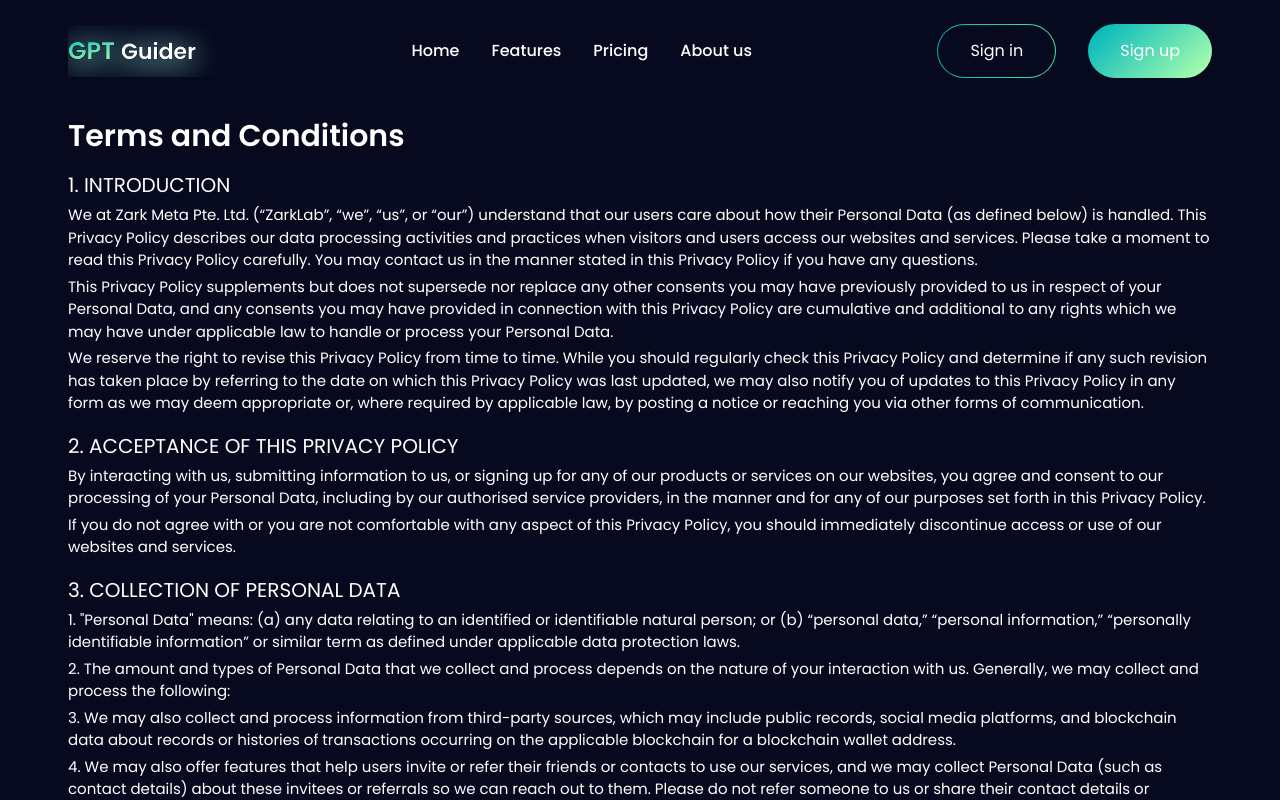
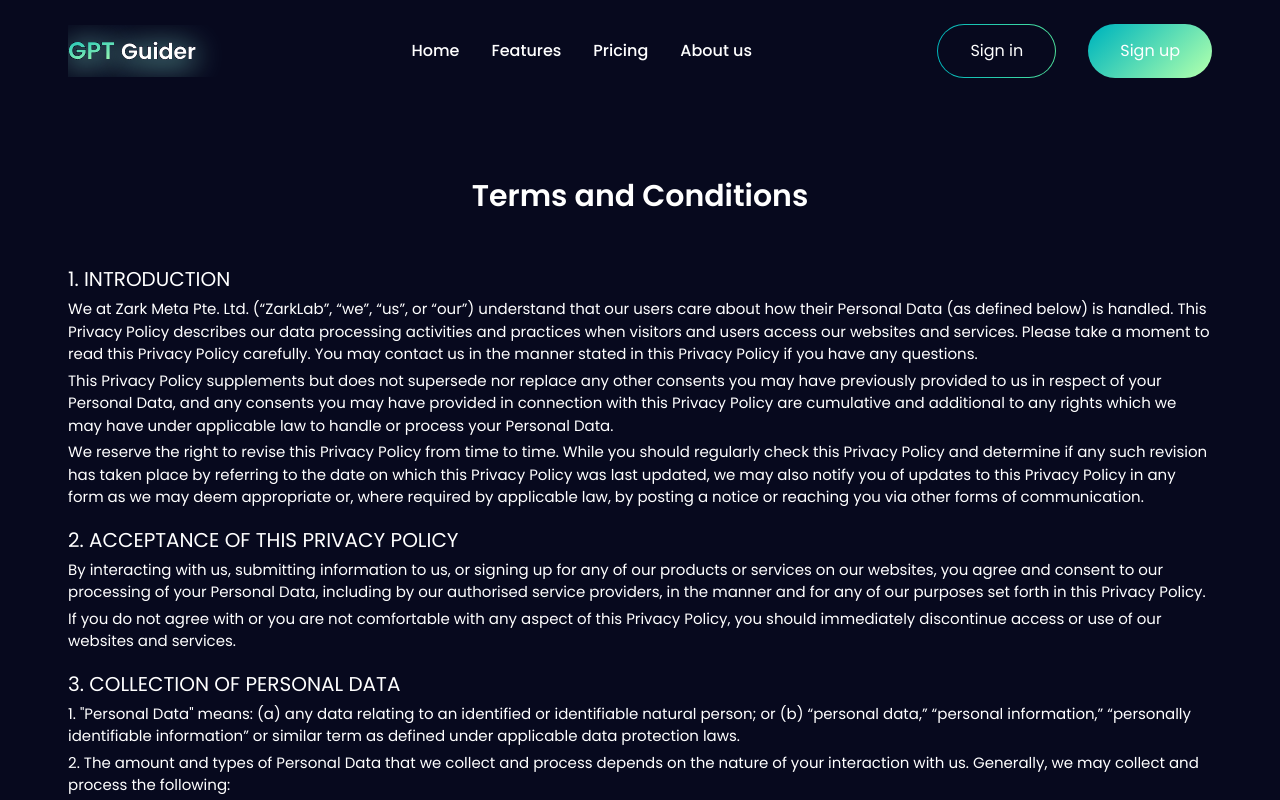
Before and after one commit to MamtazDev/gpt-guider, a Next.js app: page /termsAndConditions in a window 1280 px wide. Shown: the top 800 px of the page. Built offline with nearby package versions, Linux system fonts and the light colour scheme.

Commit message:
delwar vai

```diff
--- a/pages/privacyPolicy.js
+++ b/pages/privacyPolicy.js
@@ -3,8 +3,11 @@ import React from "react";
 
 const PrivacyPolicyPage = () => {
   return (
-    <div className="container mt-10">
-      <h3 className="mb-4 text-3xl" style={{ fontWeight: "600" }}>
+    <div className="container mt-[100px] mb-[120px]">
+      <h3
+        className="mb-[50px] text-3xl text-center"
+        style={{ fontWeight: "600" }}
+      >
         Privacy Policy
       </h3>
       <div className="flex flex-col items-start gap-4">
--- a/pages/termsAndConditions.js
+++ b/pages/termsAndConditions.js
@@ -3,8 +3,11 @@ import React from "react";
 
 const TermsAndConditionsPage = () => {
   return (
-    <div className="container mt-10">
-      <h3 className="mb-4 text-3xl" style={{ fontWeight: "600" }}>
+    <div className="container mt-[100px] mb-[120px]">
+      <h3
+        className="mb-[50px] text-3xl text-center"
+        style={{ fontWeight: "600" }}
+      >
         Terms and Conditions
       </h3>
       <div className="flex flex-col items-start gap-4">
```
